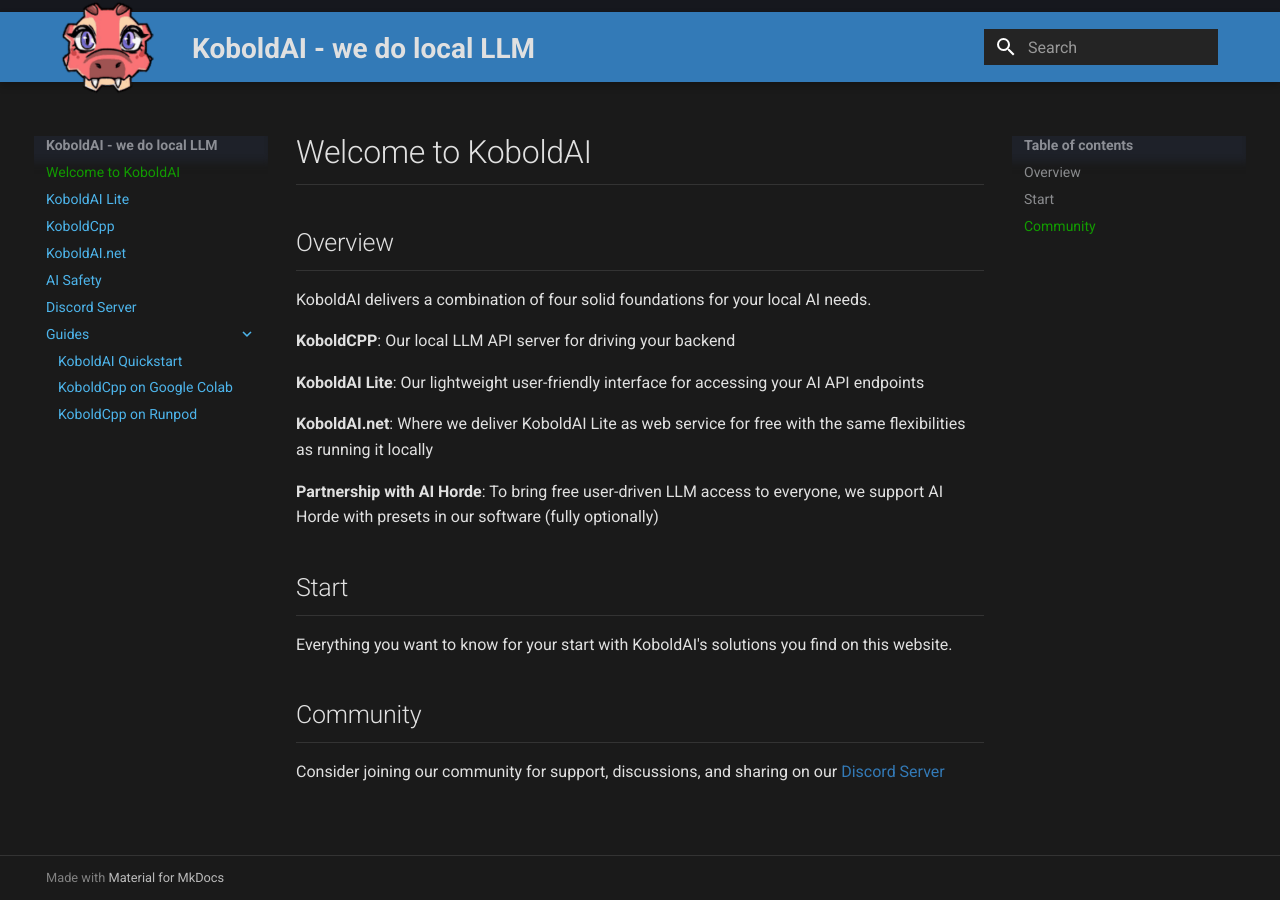
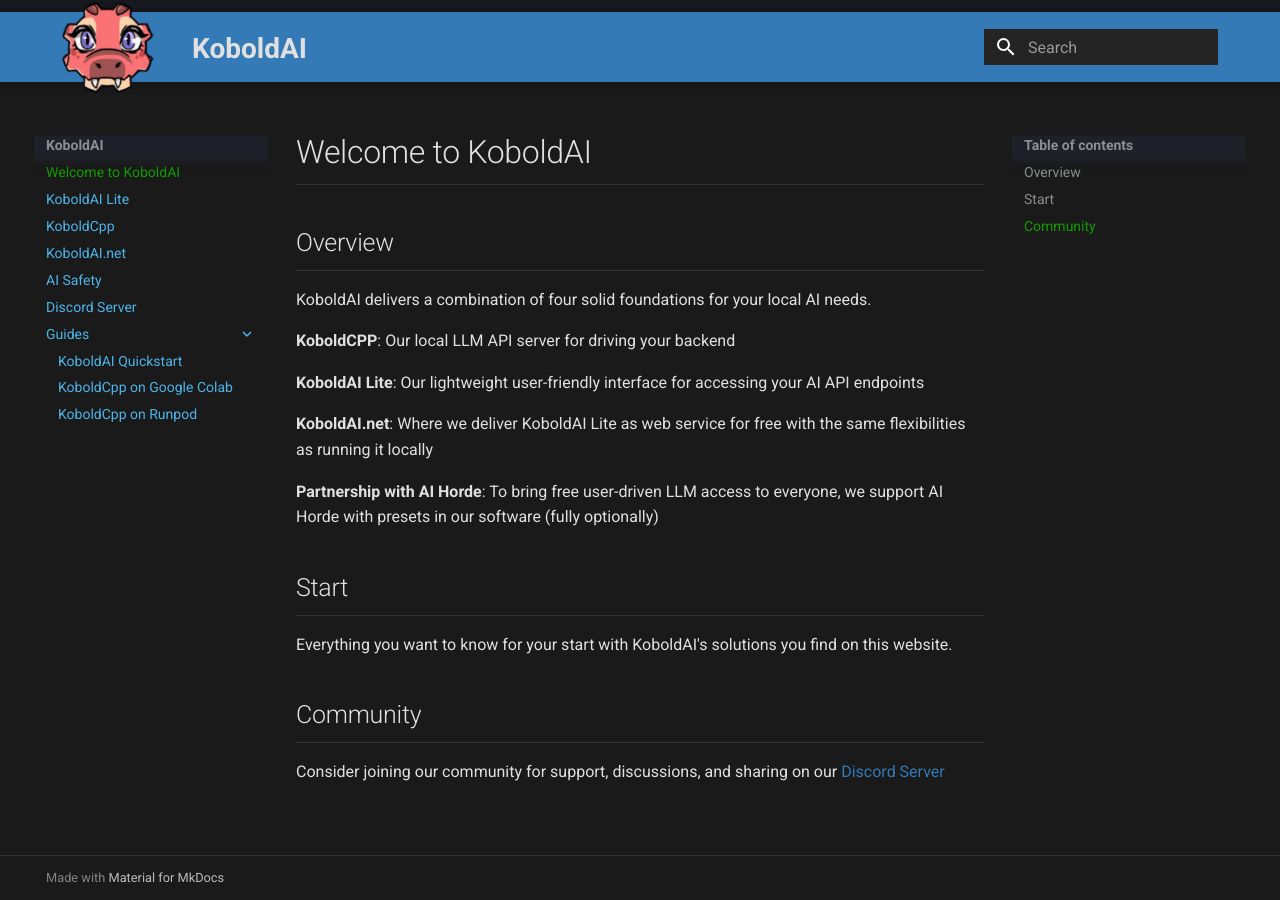
Before and after one commit to henk717/koboldai.com, an MkDocs documentation site: the page built from docs/index.md, in a window 1280 px wide. Built offline with MkDocs 1.6.1 and Material for MkDocs 9.7.7, drawn with Linux system fonts in a browser that asks for light colours.

Commit message:
Remove placeholder slogan

```diff
--- a/mkdocs.yml
+++ b/mkdocs.yml
@@ -1,4 +1,4 @@
-site_name: KoboldAI - we do local LLM
+site_name: KoboldAI
 theme:
   name: material
   custom_dir: overrides
```
